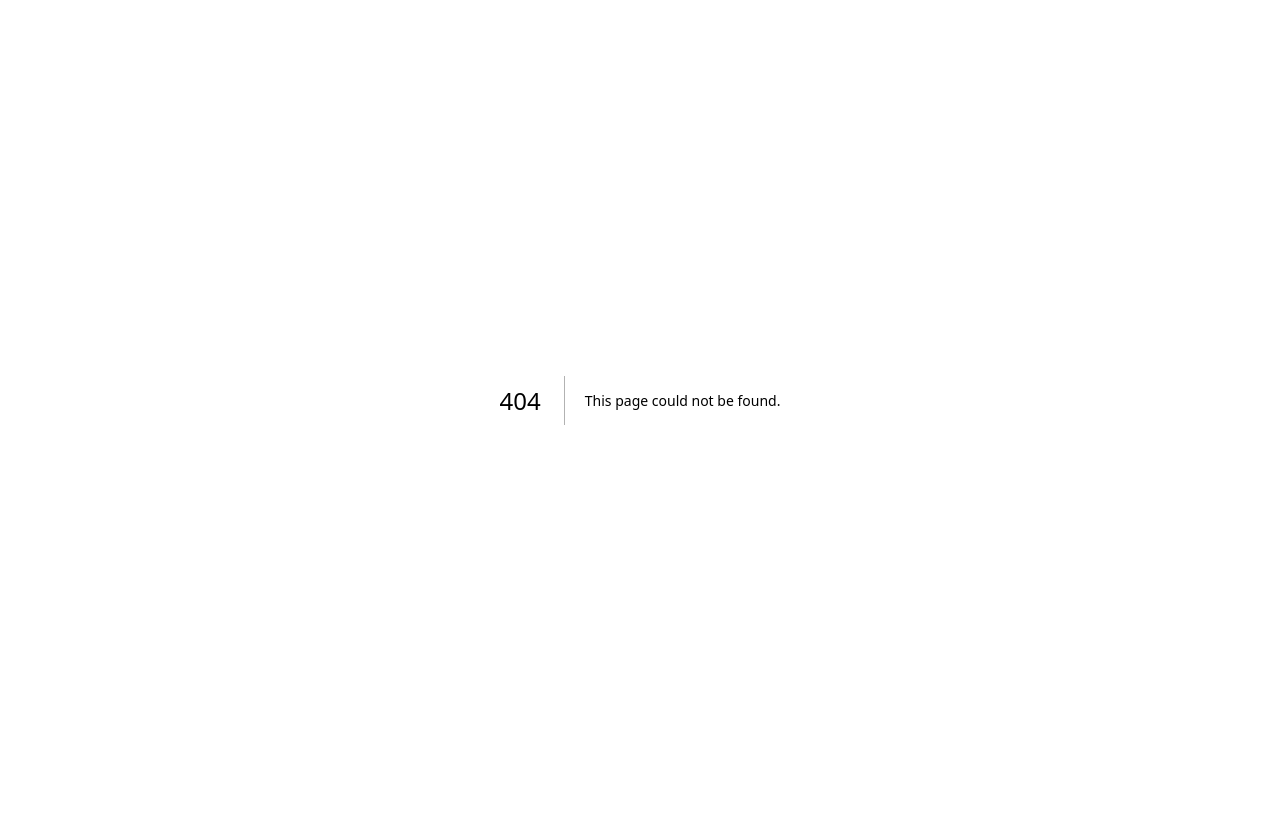
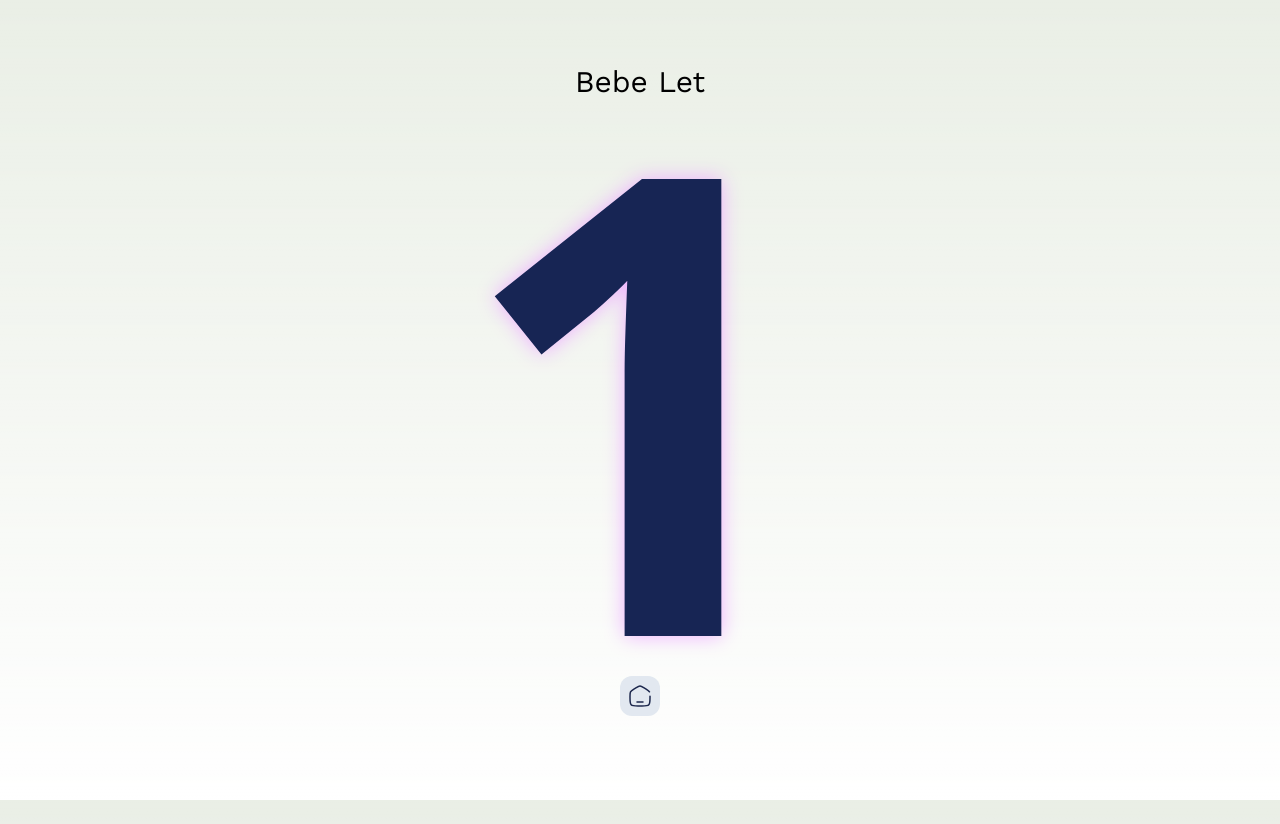
Before and after one commit to bdiazc90/bebelet, a Next.js app: page /letters/1 in a window 1280 px wide. Before the commit this address had no page. Before the commit the page ends 800 px from the top, so only its background shows below. Built offline with nearby package versions, Linux system fonts and the light colour scheme.

Commit message:
Version 2

```diff
--- /dev/null
+++ b/app/letters/[letter]/page.tsx
@@ -0,0 +1,20 @@
+import Letter from "@/components/Letter";
+
+import Link from "next/link";
+import Image from "next/image";
+
+export default function PageLetter({ params }: { params: { letter: string } }) {
+	return (
+		<main className="flex min-h-screen flex-col items-center justify-between p-[4vh] lg:p-[8vh]">
+			<div className="flex flex-col max-w-5xl w-full items-center justify-center gap-[8vh] lg:gap-[4vh]">
+				<h2 className="text-xl lg:text-3xl text-center font-worksans">Bebe Let</h2>
+				<Letter letter={params.letter} />
+				<Link href="/" className="flex justify-center bg-slate-200 dark:bg-slate-700 hover:bg-slate-500 p-2 rounded-xl">
+					<div className="block relative w-6 h-6">
+						<Image alt="Link to Home page" src={"/assets/home_icon.svg"} fill />
+					</div>
+				</Link>
+			</div>
+		</main>
+	);
+}
--- a/app/letters/page.tsx
+++ b/app/letters/page.tsx
@@ -1,7 +1,4 @@
-"use client";
-
-import Link from "next/link";
-
+import { redirect } from 'next/navigation';
 
 function randomIntFromInterval(min: number, max: number): number {
 	return Math.floor(Math.random() * (max - min + 1) + min);
@@ -10,20 +7,6 @@ function randomIntFromInterval(min: number, max: number): number {
 const letters = ["A", "B", "C", "D", "E", "F", "G", "H", "I", "J", "K", "L", "M", "N", "O", "P", "Q", "R", "S", "T", "U", "V", "W", "X", "Y", "Z"];
 
 export default function PageLetters() {
-
-	const random = randomIntFromInterval(0, 25);
-	const letter = letters.at(random);
-
-	return (
-		<main className="flex min-h-screen flex-col items-center justify-between p-[4vh] lg:p-[8vh]">
-			<div className="flex flex-col z-10 max-w-5xl w-full items-center justify-center gap-[6vh]">
-				<h1 suppressHydrationWarning onClick={() => (window.location.href = "/letters")} className="text-[70vh]/[0.8] lg:text-[80vh]/[0.8] text-center select-none font-extrabold drop-shadow-[0px_0px_10px_#edaeff] dark:drop-shadow-[0px_0px_10px_#5a1599] from-blue-900 dark:from-red-100 via-purple-900 dark:via-yellow-100 to-rose-950 dark:to-purple-100 bg-gradient-to-br bg-clip-text text-transparent animate-text">
-					{letter}
-				</h1>
-				<Link href="/" className="cursor-pointer group w-full flex bg-blue-100">
-                    <p className="font-bold w-full text-start group-hover:underline">Back</p>
-                </Link>
-			</div>
-		</main>
-	);
+    const newLetter = letters.at(randomIntFromInterval(0, 25))?.toLowerCase();
+    redirect(`/letters/${newLetter}`);
 }
--- /dev/null
+++ b/app/numbers/[number]/page.tsx
@@ -0,0 +1,20 @@
+import Number from "@/components/Number";
+
+import Link from "next/link";
+import Image from "next/image";
+
+export default function PageNumber({ params }: { params: { number: string } }) {
+	return (
+		<main className="flex min-h-screen flex-col items-center justify-between p-[4vh] lg:p-[8vh]">
+			<div className="flex flex-col max-w-5xl w-full items-center justify-center gap-[8vh] lg:gap-[4vh]">
+				<h2 className="text-xl lg:text-3xl text-center font-worksans">Bebe Let</h2>
+				<Number number={params.number} />
+				<Link href="/" className="flex justify-center bg-slate-200 dark:bg-slate-700 hover:bg-slate-500 p-2 rounded-xl">
+					<div className="block relative w-6 h-6">
+						<Image alt="Link to Home page" src={"/assets/home_icon.svg"} fill />
+					</div>
+				</Link>
+			</div>
+		</main>
+	);
+}
--- /dev/null
+++ b/app/numbers/page.tsx
@@ -0,0 +1,12 @@
+import { redirect } from 'next/navigation';
+
+function randomIntFromInterval(min: number, max: number): number {
+	return Math.floor(Math.random() * (max - min + 1) + min);
+}
+
+const numbers = ["0", "1", "2", "3", "4", "5", "6", "7", "8", "9"];
+
+export default function PageNumbers() {
+    const newNumber = numbers.at(randomIntFromInterval(0, 10));
+    redirect(`/numbers/${newNumber}`);
+}
--- a/app/page.tsx
+++ b/app/page.tsx
@@ -3,13 +3,13 @@ import Link from "next/link";
 export default function Home() {
 	return (
 		<main className="flex min-h-screen flex-col items-center justify-between p-[6vh] lg:p-[10vh]">
-			<div className="flex flex-col z-10 max-w-5xl w-full items-center gap-[4vh] lg:gap-[8vh]">
+			<div className="flex flex-col max-w-5xl w-full items-center gap-[4vh] lg:gap-[8vh]">
 				<h2 className="text-xl lg:text-3xl text-center font-worksans">Bebe Let</h2>
 				<h1 className="text-5xl lg:text-7xl text-center font-extrabold drop-shadow-[0px_0px_10px_#edaeff] dark:drop-shadow-[0px_0px_10px_#5a1599] from-red-700 dark:from-red-300 via-orange-700 dark:via-yellow-300 to-purple-700 dark:to-purple-500 bg-gradient-to-br bg-clip-text text-transparent animate-text">A simple game to learn the letters, numbers and more</h1>
-        <Link href={"/letters"} className="flex items-center text-white bg-gradient-to-br from-blue-600 to-emerald-600 hover:bg-gradient-to-tl focus:ring-4 focus:outline-none focus:ring-pink-300 dark:focus:ring-pink-800 shadow-lg shadow-orange-500/50 dark:shadow-lg dark:shadow-yellow-800/80 font-medium rounded-lg text-2xl lg:text-4xl px-12 lg:px-32 py-4 text-center">
+        <Link href={"/letters"} className="flex items-center text-white bg-gradient-to-br from-slate-400 to-slate-600 hover:bg-gradient-to-tl focus:ring-4 focus:outline-none focus:ring-pink-300 dark:focus:ring-pink-800 shadow-lg shadow-orange-500/50 dark:shadow-lg dark:shadow-yellow-800/80 font-medium rounded-lg text-2xl lg:text-4xl px-12 lg:px-32 py-4 text-center">
             Letters
         </Link>
-        <Link href={"/numbers"} className="flex items-center text-white bg-gradient-to-br from-blue-600 to-emerald-600 hover:bg-gradient-to-tl focus:ring-4 focus:outline-none focus:ring-pink-300 dark:focus:ring-pink-800 shadow-lg shadow-orange-500/50 dark:shadow-lg dark:shadow-yellow-800/80 font-medium rounded-lg text-2xl lg:text-4xl px-12 lg:px-32 py-4 text-center">
+        <Link href={"/numbers"} className="flex items-center text-white bg-gradient-to-br from-slate-400 to-slate-600 hover:bg-gradient-to-tl focus:ring-4 focus:outline-none focus:ring-pink-300 dark:focus:ring-pink-800 shadow-lg shadow-orange-500/50 dark:shadow-lg dark:shadow-yellow-800/80 font-medium rounded-lg text-2xl lg:text-4xl px-12 lg:px-32 py-4 text-center">
             Numbers
         </Link>
 			</div>
--- /dev/null
+++ b/components/Letter.tsx
@@ -0,0 +1,27 @@
+"use client";
+
+import { useRouter } from "next/navigation";
+
+function randomIntFromInterval(min: number, max: number): number {
+	return Math.floor(Math.random() * (max - min + 1) + min);
+}
+
+const letters = ["A", "B", "C", "D", "E", "F", "G", "H", "I", "J", "K", "L", "M", "N", "O", "P", "Q", "R", "S", "T", "U", "V", "W", "X", "Y", "Z"];
+
+type Props = {
+	letter: string;
+};
+
+export default function Letter({ letter }: Props) {
+	const router = useRouter();
+
+	const clickSetLetter = () => {
+		const newLetter = letters.at(randomIntFromInterval(0, 25))?.toLowerCase();
+		router.push(`/letters/${newLetter}`);
+	};
+	return (
+		<h1 onClick={clickSetLetter} className="text-[65vh]/[0.8] lg:text-[80vh]/[0.8] text-center select-none font-extrabold drop-shadow-[0px_0px_10px_#edaeff] text-blue-950 dark:drop-shadow-[0px_0px_10px_#5a1599] dark:text-yellow-50">
+			{letter.toUpperCase()}
+		</h1>
+	);
+}
--- /dev/null
+++ b/components/Number.tsx
@@ -0,0 +1,27 @@
+"use client";
+
+import { useRouter } from "next/navigation";
+
+function randomIntFromInterval(min: number, max: number): number {
+	return Math.floor(Math.random() * (max - min + 1) + min);
+}
+
+const numbers = ["0", "1", "2", "3", "4", "5", "6", "7", "8", "9"];
+
+type Props = {
+	number: string;
+};
+
+export default function Number({ number }: Props) {
+	const router = useRouter();
+
+	const clickSetnumber = () => {
+		const newNumber = numbers.at(randomIntFromInterval(0, 9));
+		router.push(`/numbers/${newNumber}`);
+	};
+	return (
+		<h1 onClick={clickSetnumber} className="text-[65vh]/[0.8] lg:text-[80vh]/[0.8] text-center select-none font-extrabold drop-shadow-[0px_0px_10px_#edaeff] text-green-950 dark:drop-shadow-[0px_0px_10px_#5a1599] dark:text-yellow-50">
+			{number}
+		</h1>
+	);
+}
```
Also changed, not shown: public/assets/home_icon.svg (added).
